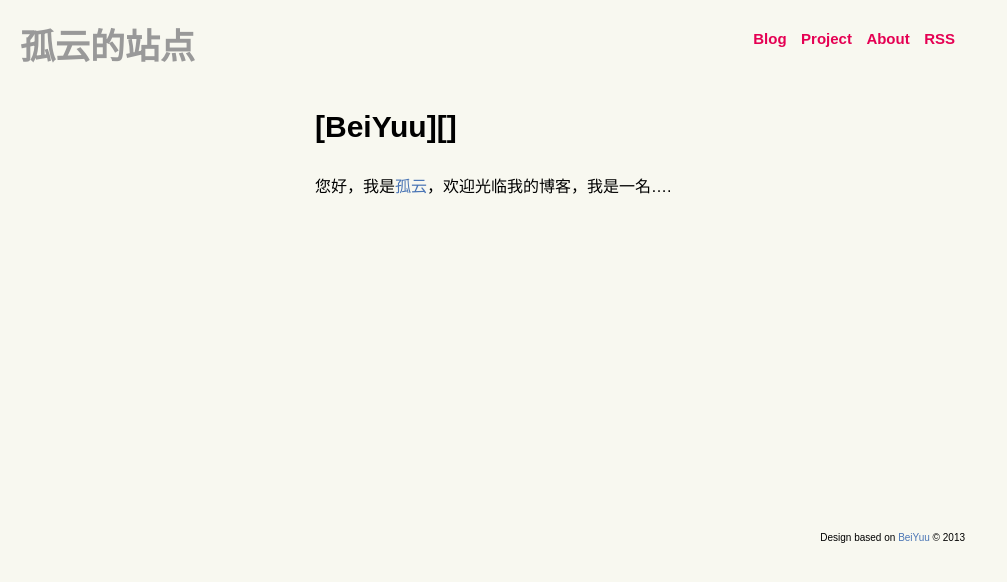
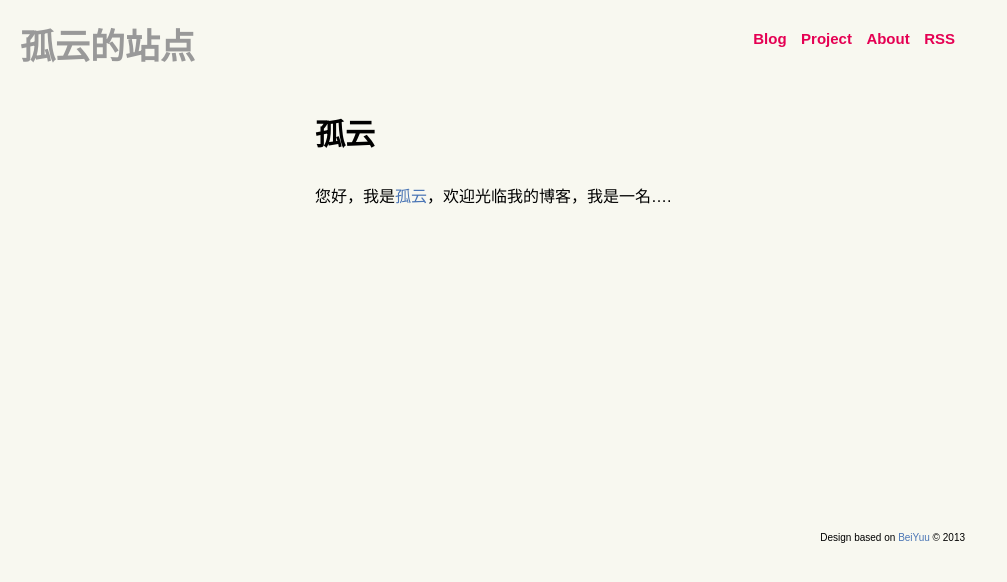
Before and after one commit to gaofeng/gaofeng.github.com, a Jekyll site: the page built from about.md, in a window 1280 px wide. Shown: the top 582 px of the page, without its empty margins (0-1007 px from the left). Built offline with Jekyll 4.4.1, drawn with Linux system fonts in a browser that asks for light colours; nearby versions of some CDN libraries; Markdown is read by kramdown in place of the engine named in the settings.

Commit message:
修改about的提头。

```diff
--- a/about.md
+++ b/about.md
@@ -2,7 +2,7 @@
 layout: page
 title: About Guyun
 ---
-# [BeiYuu][]
+# [孤云][]
 
 您好，我是[孤云][]，欢迎光临我的博客，我是一名....
 
```
